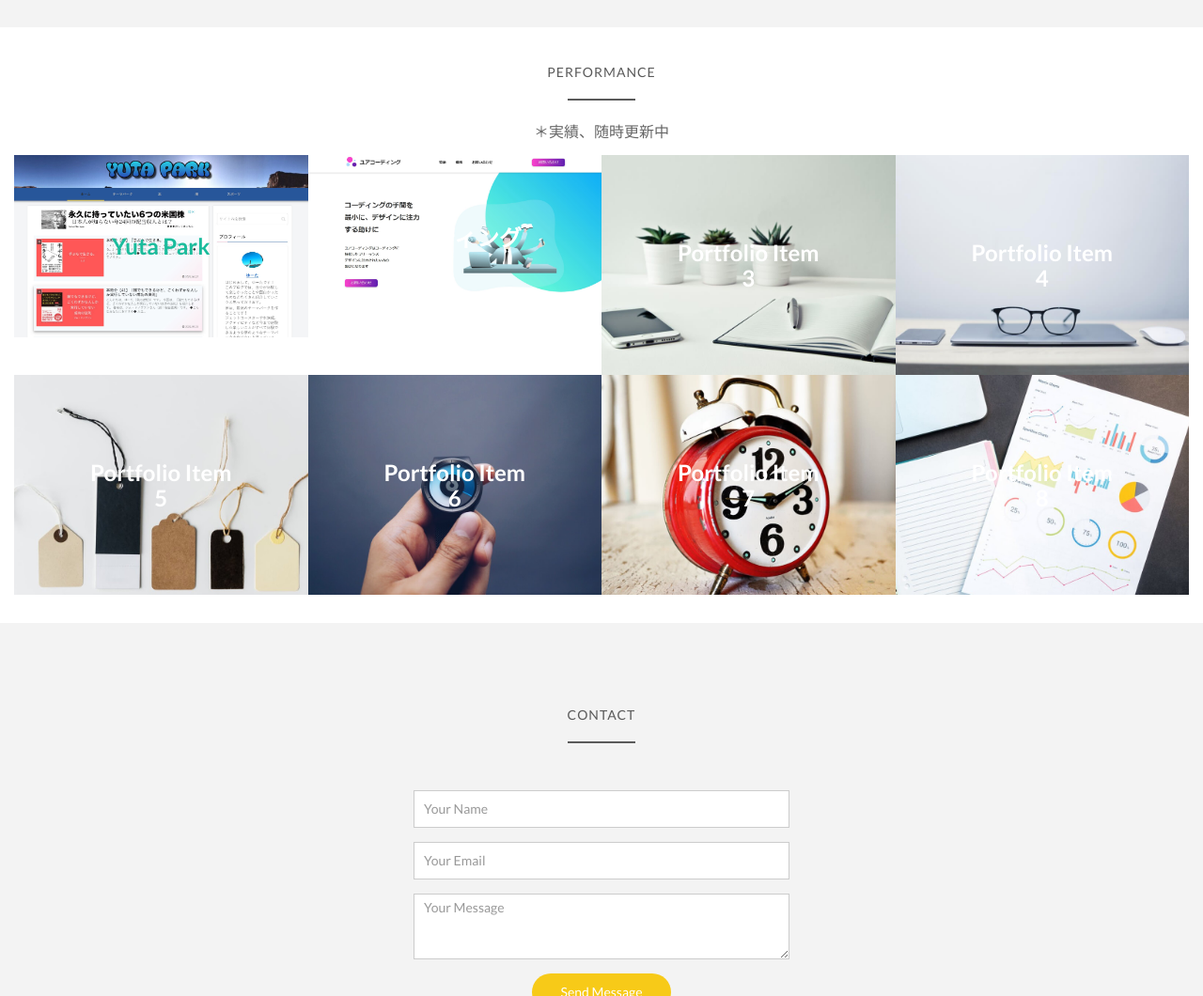
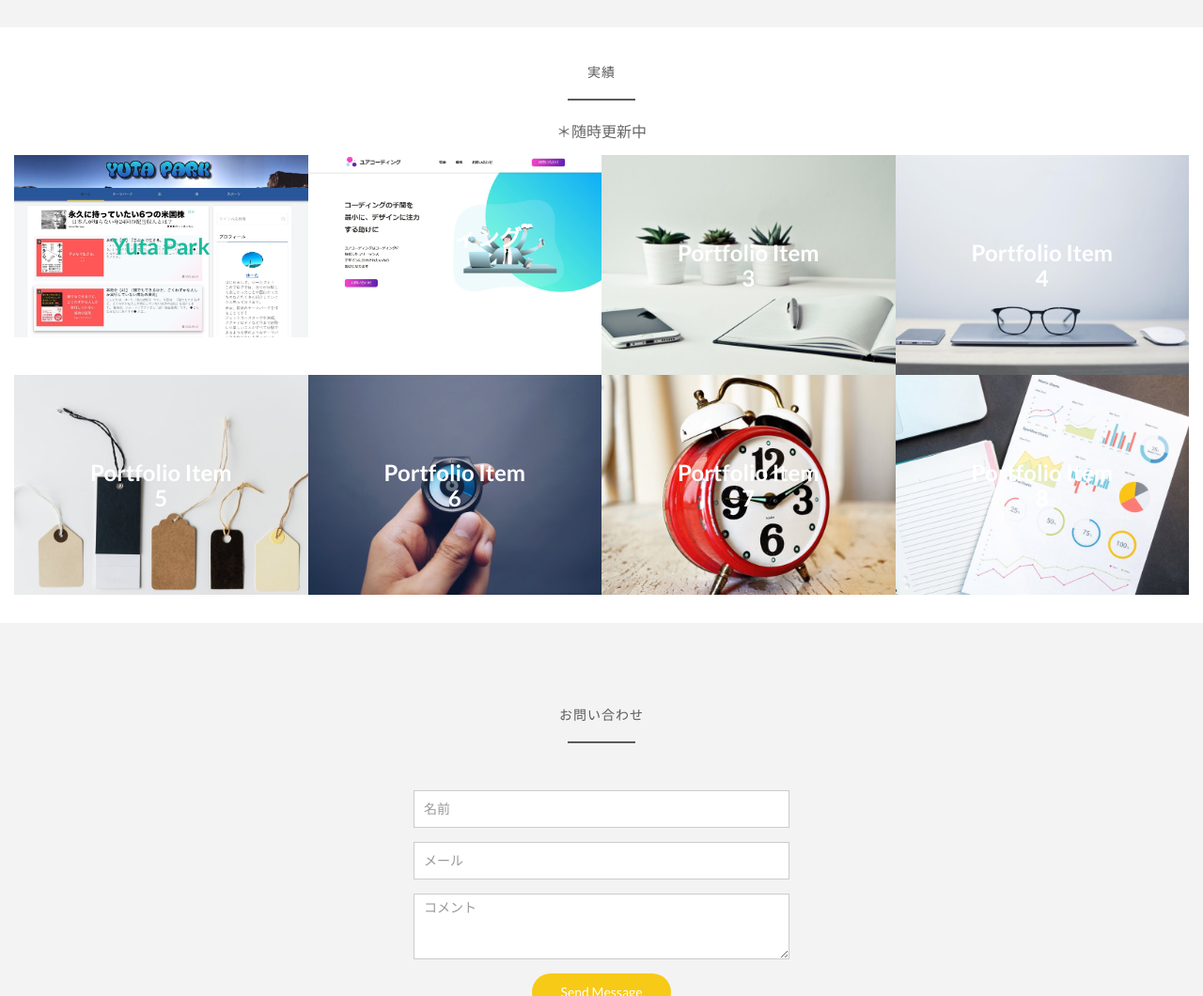
Before and after one commit to chibayuta-cp/performance, a plain HTML site: page index.html in a window 1280 px wide. Shown: the part 1740-2800 px from the top of the page at 94% size. Drawn offline with nearby package versions, Linux system fonts and the light colour scheme.

Commit message:
change Japanese

```diff
--- a/css/style.css
+++ b/css/style.css
@@ -242,7 +242,7 @@ hr {
   position: absolute;
   margin: 0;
   padding: 0;
-  color: #f9f1e9;
+  color: #f7ca18;
   text-align: center;
   top: 40%;
   left: 50%;
--- a/index.html
+++ b/index.html
@@ -42,7 +42,7 @@
     <div class="content">
       <div id="large-header" class="large-header">
         <canvas id="demo-canvas"></canvas>
-        <h1 class="main-title">My Portfolio</h1>
+        <h1 class="main-title">シンプルで、迅速なWeb制作を</h1>
         <p class="main-tagline">
           <a href="#blk" class="smoothscroll btn btn-conf btn-theme">Learn More</a>
         </p>
@@ -56,7 +56,7 @@
   <div id="blk">
     <div class="container">
       <div class="row">
-        <h5 class="centered" data-aos="flip-left">Introduce</h5>
+        <h5 class="centered" data-aos="flip-left">自己紹介</h5>
         <hr class="aligncenter mb">
         <div class="col-md-4 col-md-offset-2" data-aos="fade-right" data-aos-offset="300" data-aos-easing="ease-in-sine">
           <p><span>氏名：</span> 千葉裕太</p>
@@ -78,7 +78,7 @@
   <div id="grey">
     <div class="container">
       <div class="row">
-        <h5 data-aos="flip-left">Price</h5>
+        <h5 data-aos="flip-left">価格</h5>
         <hr class="aligncenter mb">
         <h3 data-aos="fade-down">【1~5万円】</h3>
         <p data-aos="fade-down">＊値段は要相談</p>
@@ -91,9 +91,9 @@
 
   <!-- ********** PORTFOLIO SECTION ********** -->
   <div id="portfolio">
-    <h5 class="centered"  data-aos="flip-left">Performance</h5>
+    <h5 class="centered"  data-aos="flip-left">実績</h5>
     <hr class="aligncenter">
-    <p class="centered" data-aos="fade-down">＊実績、随時更新中</p>
+    <p class="centered" data-aos="fade-down">＊随時更新中</p>
     <div class="container-fluid" data-aos="zoom-in">
       <div class="row no-gutters">
 
@@ -195,24 +195,24 @@
   <!-- ********** GREY SECTION ********** -->
   <div id="grey">
     <div class="container">
-      <h5 class="centered" data-aos="flip-left">Contact</h5>
+      <h5 class="centered" data-aos="flip-left">お問い合わせ</h5>
       <hr class="aligncenter">
       <div class="row mt">
         <div class="col-md fix" data-aos="zoom-in">
           <form class="contact-form php-mail-form" role="form" action="https://docs.google.com/forms/u/0/d/e/1FAIpQLSefiWrmnKtuVPNLERD_axHCs3DnlOqavVYZVEaHm7YtGkg-XA/formResponse" id="form">
 
             <div class="form-group">
-              <input type="name" name="entry.1996214549" required class="form-control" id="contact-name" placeholder="Your Name" data-rule="minlen:4" data-msg="Please enter at least 4 chars" >
+              <input type="name" name="entry.1996214549" required class="form-control" id="contact-name" placeholder="名前" data-rule="minlen:4" data-msg="Please enter at least 4 chars" >
               <div class="validate"></div>
             </div>
 
             <div class="form-group">
-              <input type="email" name="entry.807702903" required class="form-control" id="contact-email" placeholder="Your Email" data-rule="email" data-msg="Please enter a valid email">
+              <input type="email" name="entry.807702903" required class="form-control" id="contact-email" placeholder="メール" data-rule="email" data-msg="Please enter a valid email">
               <div class="validate"></div>
             </div>
 
             <div class="form-group">
-              <textarea class="form-control" name="entry.626463851" required id="contact-message" placeholder="Your Message" rows="3" data-rule="required" data-msg="Please write something for us"></textarea>
+              <textarea class="form-control" name="entry.626463851" required id="contact-message" placeholder="コメント" rows="3" data-rule="required" data-msg="Please write something for us"></textarea>
               <div class="validate"></div>
             </div>
 
```
Also changed, not shown: img/キャプチャ.JPG (added).
